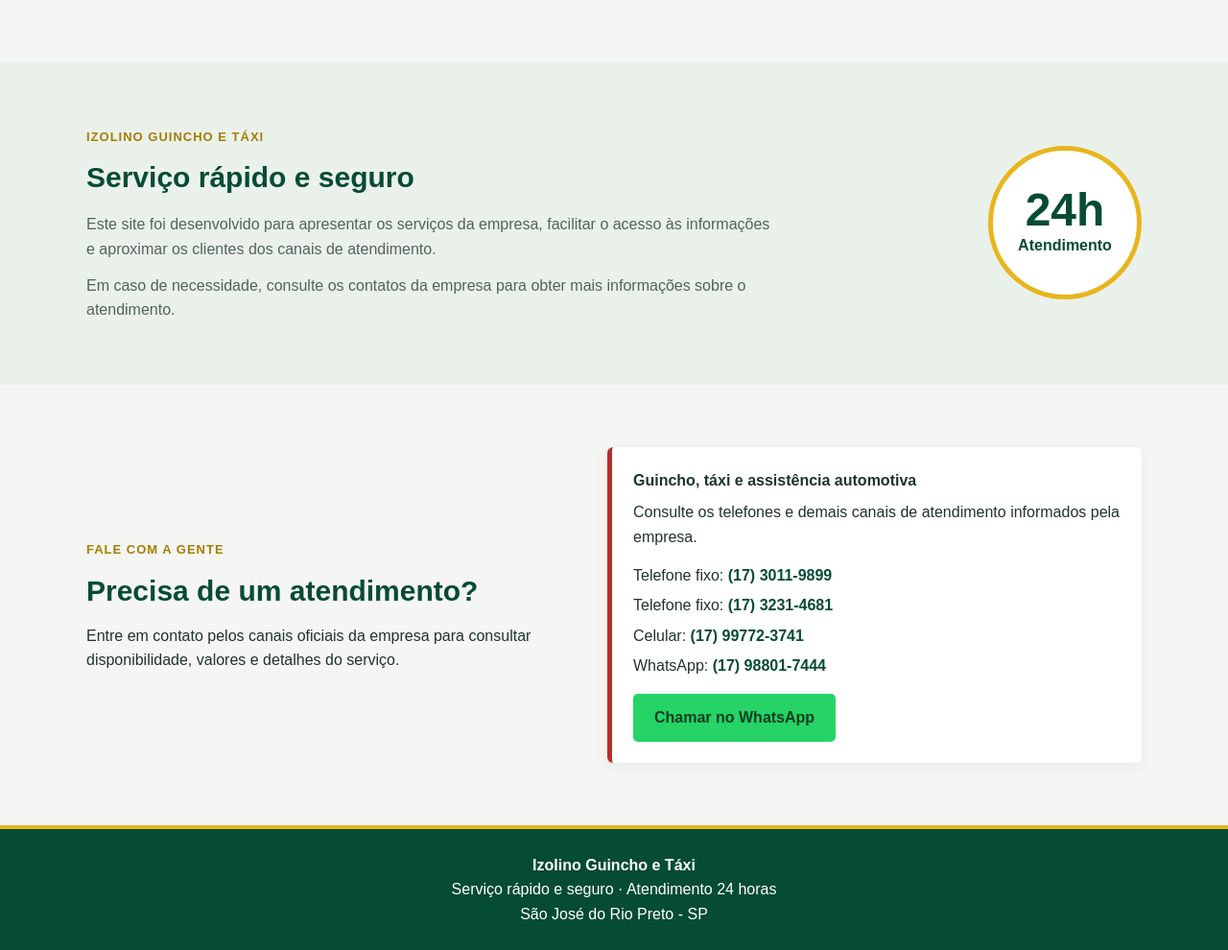
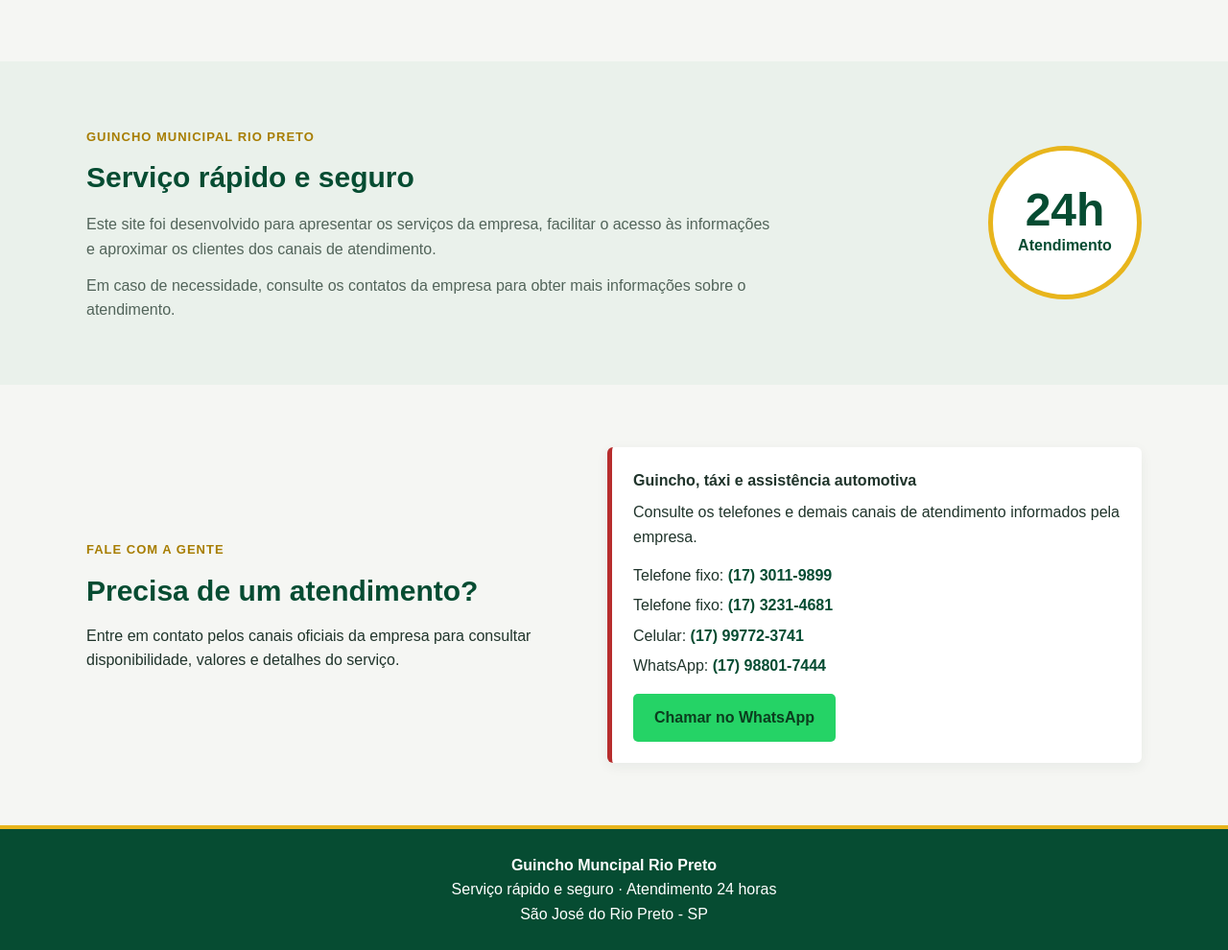
Before and after one commit to VictorOliveiraSRN/taxirp, a plain HTML site: page index.html in a window 1280 px wide. Shown: the part 1400-2390 px from the top of the page at 96% size. Drawn offline with Linux system fonts and the light colour scheme.

Commit message:
Update index.html

```diff
--- a/index.html
+++ b/index.html
@@ -4,13 +4,13 @@
     <meta charset="UTF-8">
     <meta name="viewport" content="width=device-width, initial-scale=1.0">
     <meta name="description" content="Guincho, táxi e assistência automotiva em Rio Preto. Atendimento 24 horas.">
-    <title>Izolino | Guincho e Táxi</title>
+    <title>Guincho Municipal Rio Preto</title>
     <link rel="stylesheet" href="style.css">
 </head>
 <body>
     <header class="topo">
         <div class="container cabecalho">
-            <a class="marca" href="#inicio" aria-label="Página inicial - Izolino Guincho e Táxi">
+            <a class="marca" href="#inicio" aria-label="Página inicial - Guincho Municipal Rio Preto">
                 <img src="img/logo.png" alt="Logo Táxi municipal">
             </a>
 
@@ -106,7 +106,7 @@
         <section class="sobre secao" id="sobre">
             <div class="container sobre-conteudo">
                 <div>
-                    <span class="subtitulo">Izolino Guincho e Táxi</span>
+                    <span class="subtitulo">Guincho Municipal Rio Preto</span>
                     <h2>Serviço rápido e seguro</h2>
                     <p>Este site foi desenvolvido para apresentar os serviços da empresa, facilitar o acesso às informações e aproximar os clientes dos canais de atendimento.</p>
                     <p>Em caso de necessidade, consulte os contatos da empresa para obter mais informações sobre o atendimento.</p>
@@ -146,7 +146,7 @@
 
     <footer class="rodape">
         <div class="container rodape-conteudo">
-            <p><strong>Izolino Guincho e Táxi</strong></p>
+            <p><strong>Guincho Muncipal Rio Preto</strong></p>
             <p>Serviço rápido e seguro · Atendimento 24 horas</p>
             <p>São José do Rio Preto - SP</p>
         </div>
```
